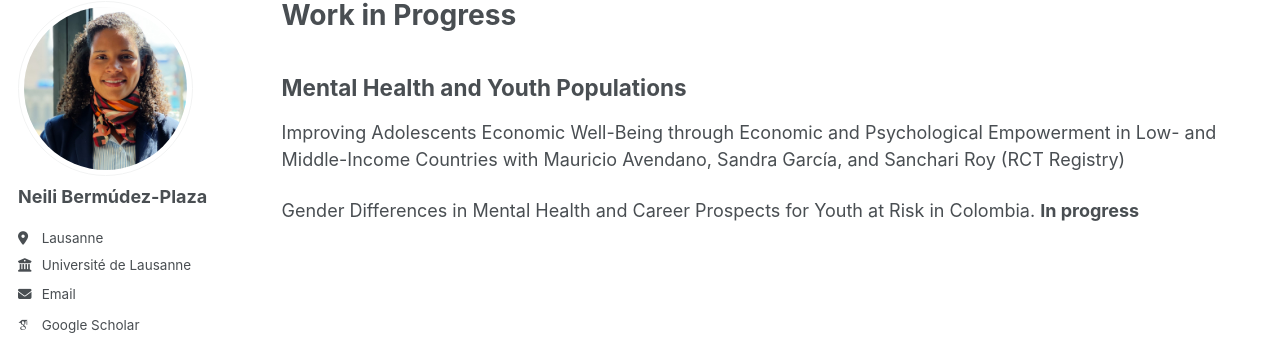
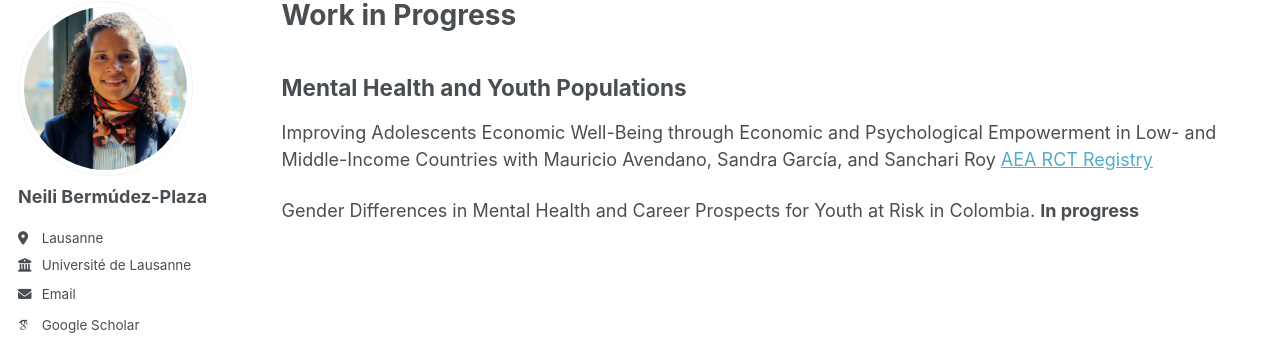
Before and after one commit to ncbermudez/ncbermudez.github.io, a Jekyll site: the page built from _pages/workinprogess.md, in a window 1280 px wide. Shown: the part 98-439 px from the top of the page. Built offline with Jekyll 4.4.1, drawn with Linux system fonts in a browser that asks for light colours; some web fonts are replaced; a script bundle is joined from its source files by our own code; library files that are not in the unit come from our copies.

Commit message:
Update workinprogess.md

```diff
--- a/_pages/workinprogess.md
+++ b/_pages/workinprogess.md
@@ -7,6 +7,6 @@ author_profile: true
 
 ## Mental Health and Youth Populations
 
-Improving Adolescents Economic Well-Being through Economic and Psychological Empowerment in Low- and Middle-Income Countries with Mauricio Avendano, Sandra García, and Sanchari Roy (RCT Registry)
+Improving Adolescents Economic Well-Being through Economic and Psychological Empowerment in Low- and Middle-Income Countries with Mauricio Avendano, Sandra García, and Sanchari Roy [AEA RCT Registry](https://www.socialscienceregistry.org/trials/18168)
 
 Gender Differences in Mental Health and Career Prospects for Youth at Risk in Colombia. **In progress**
```
